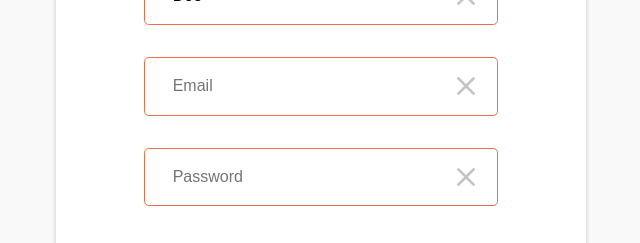
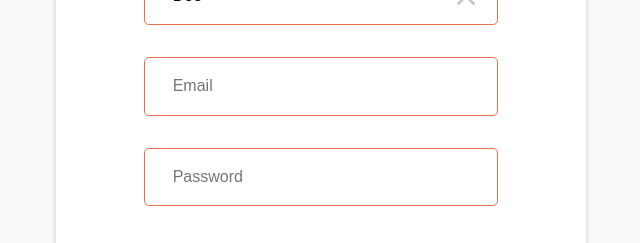
Before and after one commit to NSkye/example-react-form, a React (Vite) app: page / in a window 1280 px wide. Shown: the part 358-601 px from the top of the page, without its empty margins (319-959 px from the left). Built offline with nearby package versions, Linux system fonts and the light colour scheme.

Commit message:
Hide "clear" button when field is empty

```diff
--- a/src/components/StyledField/StyledField.css
+++ b/src/components/StyledField/StyledField.css
@@ -65,3 +65,7 @@
   transform: translate(0, -50%);
   appearance: none;
 }
+
+.field__clear--hidden {
+  visibility: hidden;
+}
--- a/src/components/StyledField/StyledField.tsx
+++ b/src/components/StyledField/StyledField.tsx
@@ -106,7 +106,7 @@ export const StyledField: React.ForwardRefExoticComponent<
           aria-label={config.clear}
           type="button"
           onClick={handleClear}
-          className="field__clear"
+          className={`field__clear${!props.value ? ' field__clear--hidden' : ''}`}
           aria-hidden
         >
           <CloseIcon aria-hidden width="2rem" />
```
